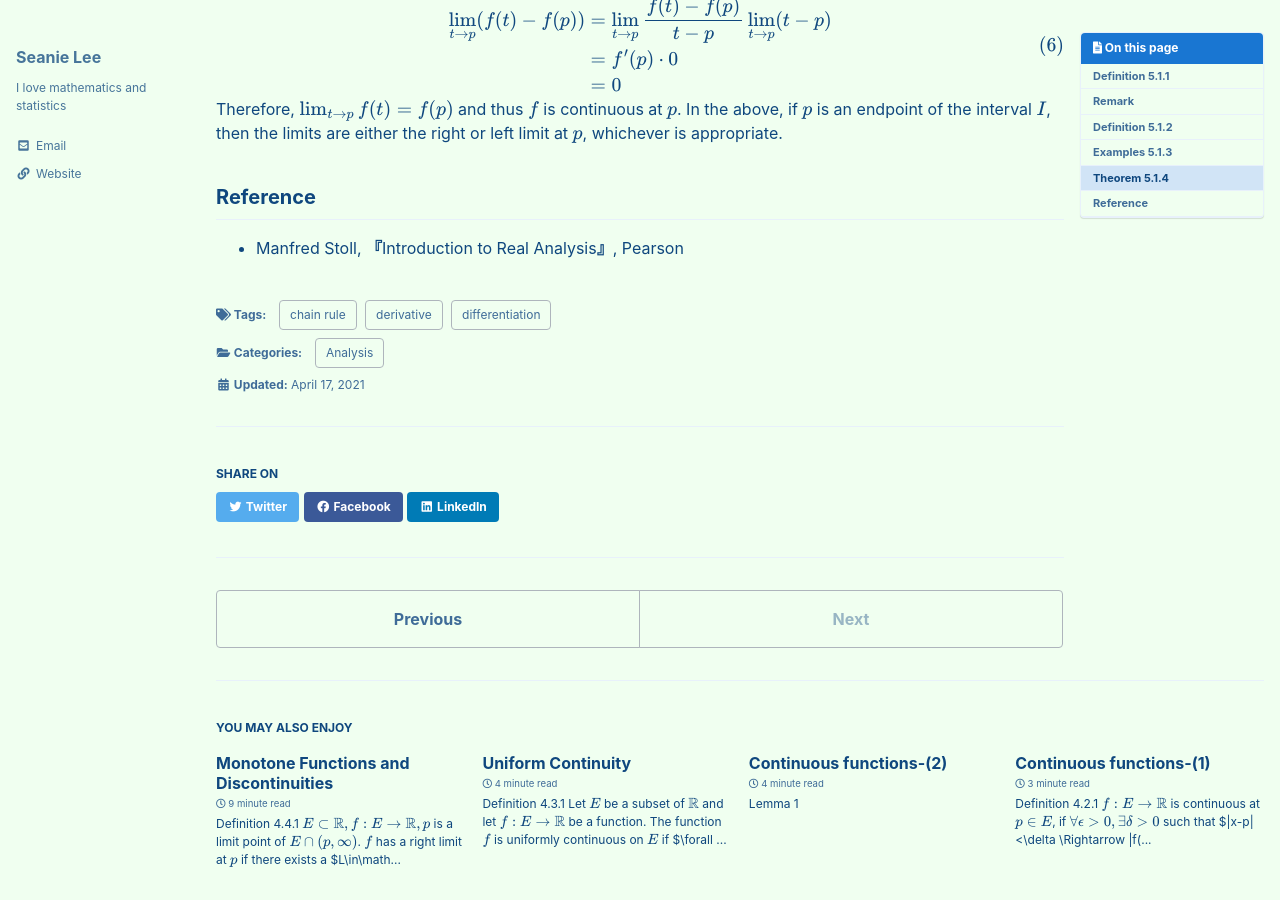
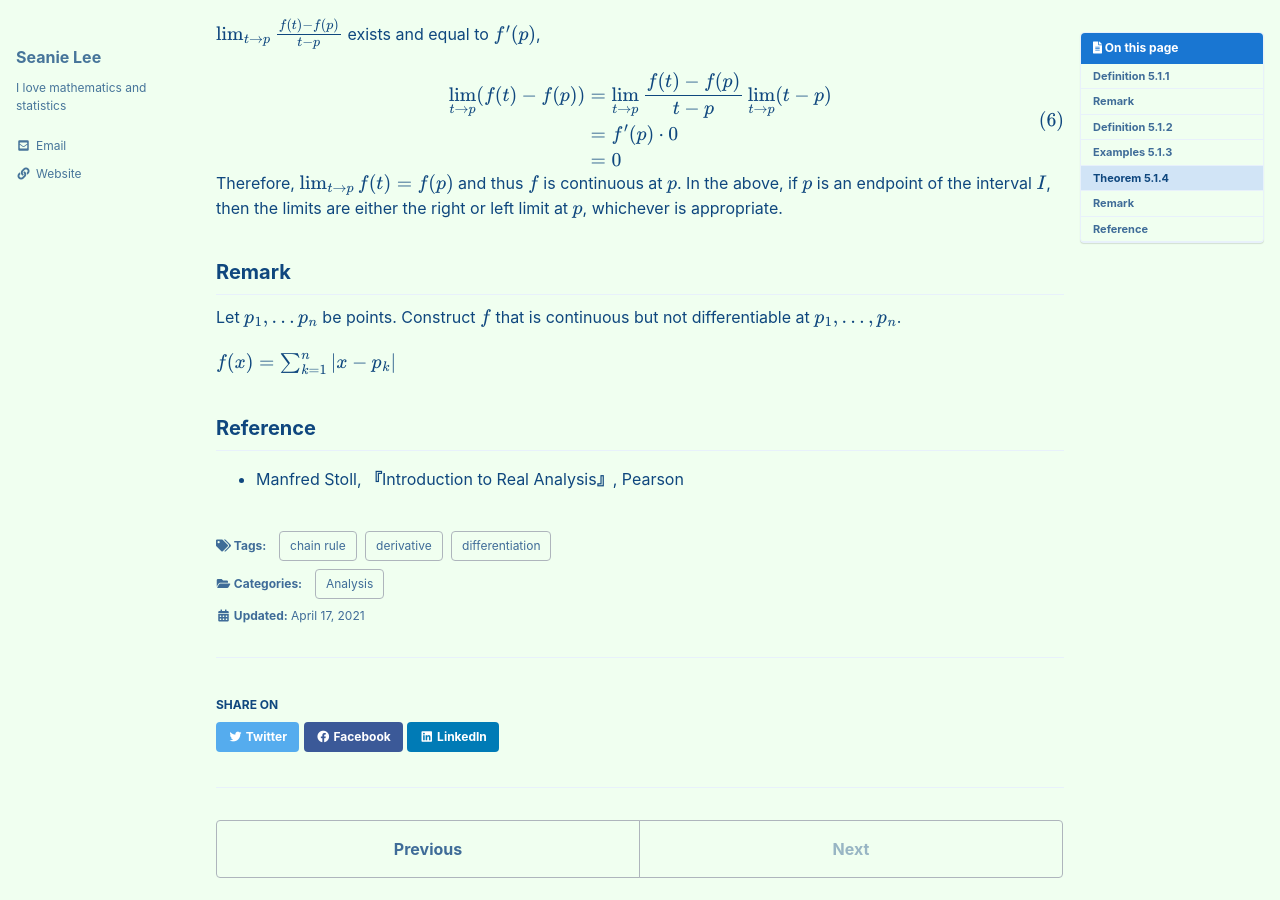
Before and after one commit to seanie12/blog, a Jekyll site: the page built from _posts/2021-04-17-differentiation.md, in a window 1280 px wide and 900 px high, scrolled down 2215 px. Built offline with Jekyll 4.4.1, drawn with Linux system fonts in a browser that asks for light colours; cached includes are drawn as plain includes; formulas are drawn with MathJax 3; some of the changed text lies outside the part shown.

Commit message:
Update 2021-04-17-differentiation.md

```diff
--- a/_posts/2021-04-17-differentiation.md
+++ b/_posts/2021-04-17-differentiation.md
@@ -89,12 +89,13 @@ $$
 $$
 $$\tag*{$\square$}$$
 
-(d) $f(x) =|x |$
+(d) $f(x) =\left|x \right|$
 
 $$f^\prime (x) = \begin{cases} 1 \quad &(x>0) \\
 -1 \quad &(x<0)
 \end{cases}
 $$
+
 (f) $$f(x) = \begin{cases} x\sin \frac{1}{x} \quad &(x\neq 0) \\
 -1 \quad &(x=0)
 \end{cases}$$
@@ -157,5 +158,12 @@ $$
 $$
 Therefore, $\lim_{t\to p}f(t) = f(p)$ and thus $f$ is continuous at $p$. In the above, if $p$ is an endpoint of the interval $I$, then the limits are either the right or left limit at $p$, whichever is appropriate.
 $$\tag*{$\square$}$$
+
+## Remark
+Let $p_1, \ldots p_n$ be points. Construct $f$ that is continuous but not differentiable at $p_1,\ldots, p_n$.
+
+$$
+f(x) = \sum_{k=1}^n\left|x-p_k\right|
+$$
 ## Reference
 - Manfred Stoll,  **『**Introduction to Real Analysis**』**, Pearson
```
